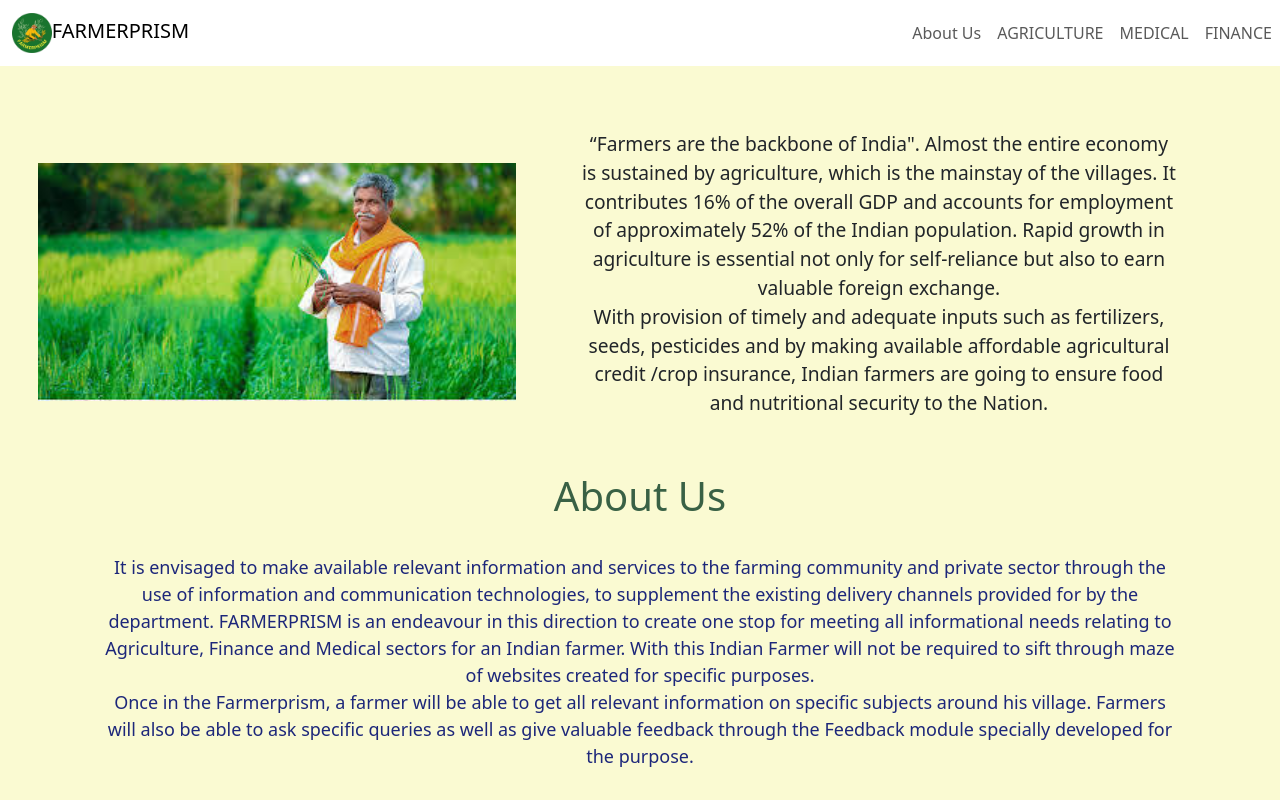
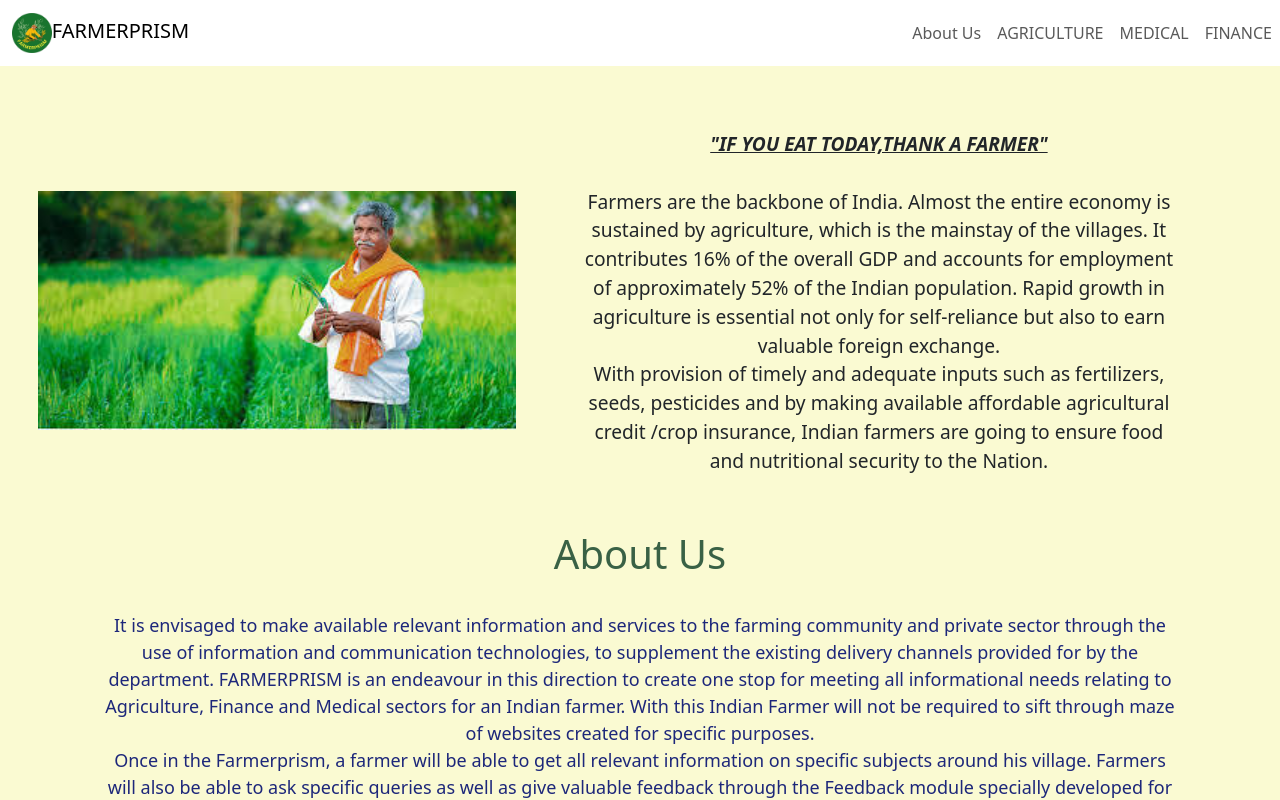
Before and after one commit to siddharthakatiyar/FARMERPRISM, a React (Create React App) app: page / in a window 1280 px wide. Shown: the top 800 px of the page. Built offline with nearby package versions, Linux system fonts and the light colour scheme.

Commit message:
main page

```diff
--- a/package.json
+++ b/package.json
@@ -25,10 +25,9 @@
   },
   "scripts": {
     "start": "react-scripts --openssl-legacy-provider start",
-    "build": "react-scripts --openssl-legacy-provider build",
+    "build": "react-scripts build",
     "predeploy": "npm run build",
     "deploy": "gh-pages -d build",
-    "build": "react-scripts build",
     "test": "react-scripts test",
     "eject": "react-scripts eject"
   },
--- a/src/pages/index.js
+++ b/src/pages/index.js
@@ -8,7 +8,7 @@ const Home = () => {
     <>
       <div className='intro'>
         <img className='farmer-img' src={farmer} alt="" />
-        <p className='farmer-intro'>“Farmers are the backbone of India". Almost the entire economy is sustained by agriculture, which is the mainstay of the villages. It contributes 16% of the overall GDP and accounts for employment of approximately 52% of the Indian population. Rapid growth in agriculture is essential not only for self-reliance but also to earn valuable foreign exchange.
+        <p className='farmer-intro'><b><u><i>"IF YOU EAT TODAY,THANK A FARMER"</i></u></b><br/><br/>Farmers are the backbone of India. Almost the entire economy is sustained by agriculture, which is the mainstay of the villages. It contributes 16% of the overall GDP and accounts for employment of approximately 52% of the Indian population. Rapid growth in agriculture is essential not only for self-reliance but also to earn valuable foreign exchange.
         <br />  With provision of timely and adequate inputs such as fertilizers, seeds, pesticides and by making available affordable agricultural credit /crop insurance, Indian farmers are going to ensure food and nutritional security to the Nation.
         </p>
       </div>
```
Also changed, not shown: 1 other file (tests, documents, lock files or other folders).
